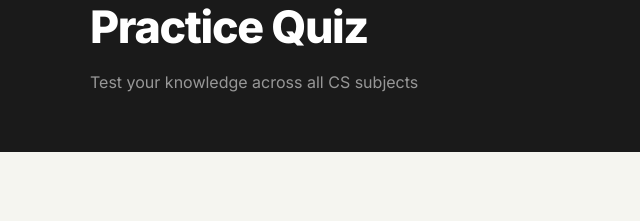
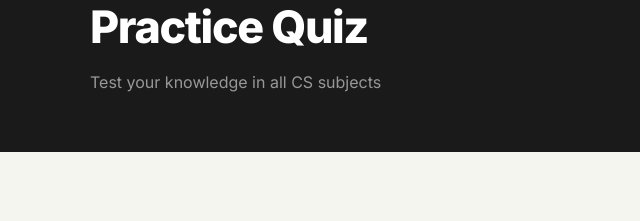
Before and after one commit to alihamza142020-glitch/studyhub, a plain HTML site: page quiz.html in a window 1280 px wide. Shown: the part 128-349 px from the top of the page, 0-640 px from the left. Drawn offline with Linux system fonts and the light colour scheme; files that its build step writes are made by us from their sources; files whose address does not match are found by name.

```diff
--- a/quiz.html
+++ b/quiz.html
@@ -23,7 +23,7 @@
   <div class="page-header">
     <div class="container">
       <h1>Practice Quiz</h1>
-      <p>Test your knowledge across all CS subjects</p>
+      <p>Test your knowledge in all CS subjects</p>
     </div>
   </div>
 
```
